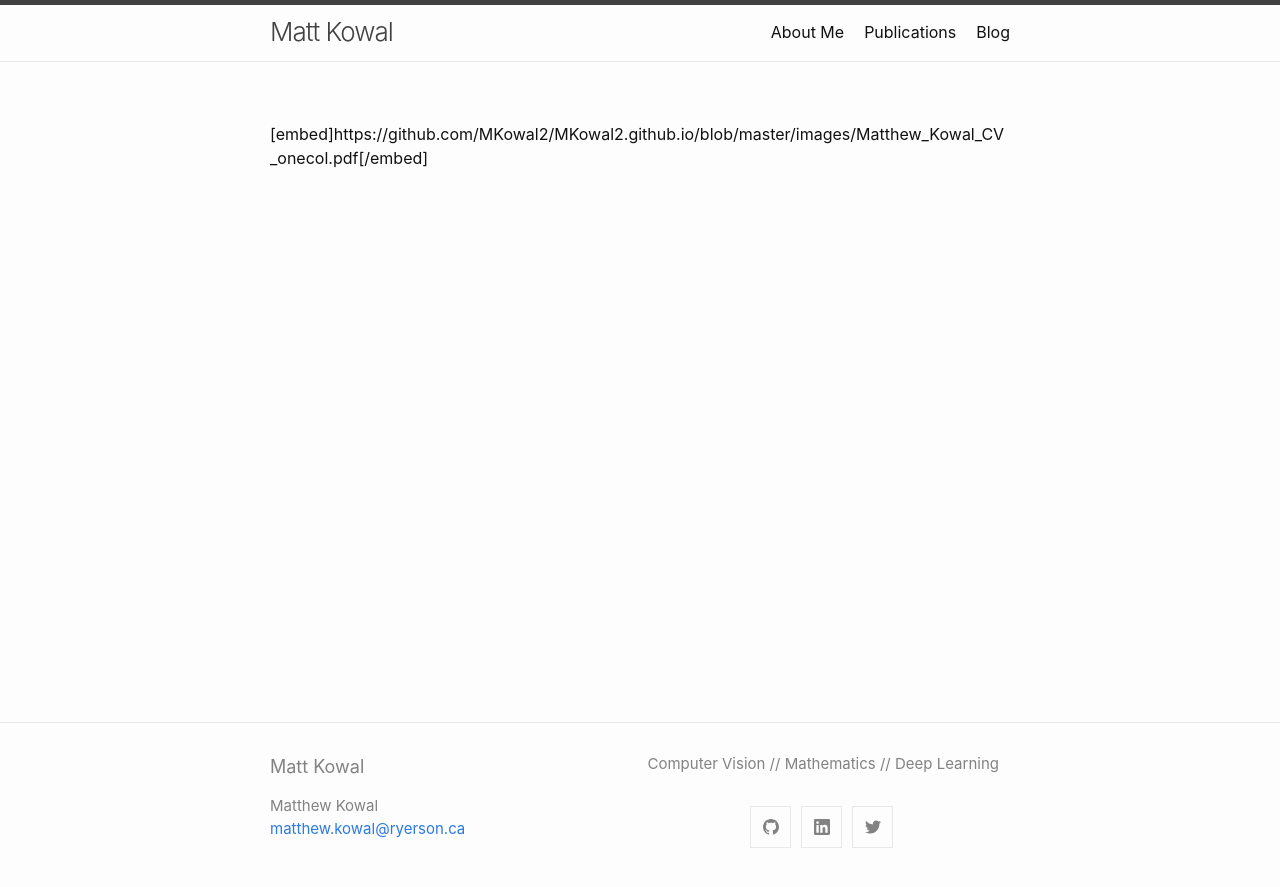
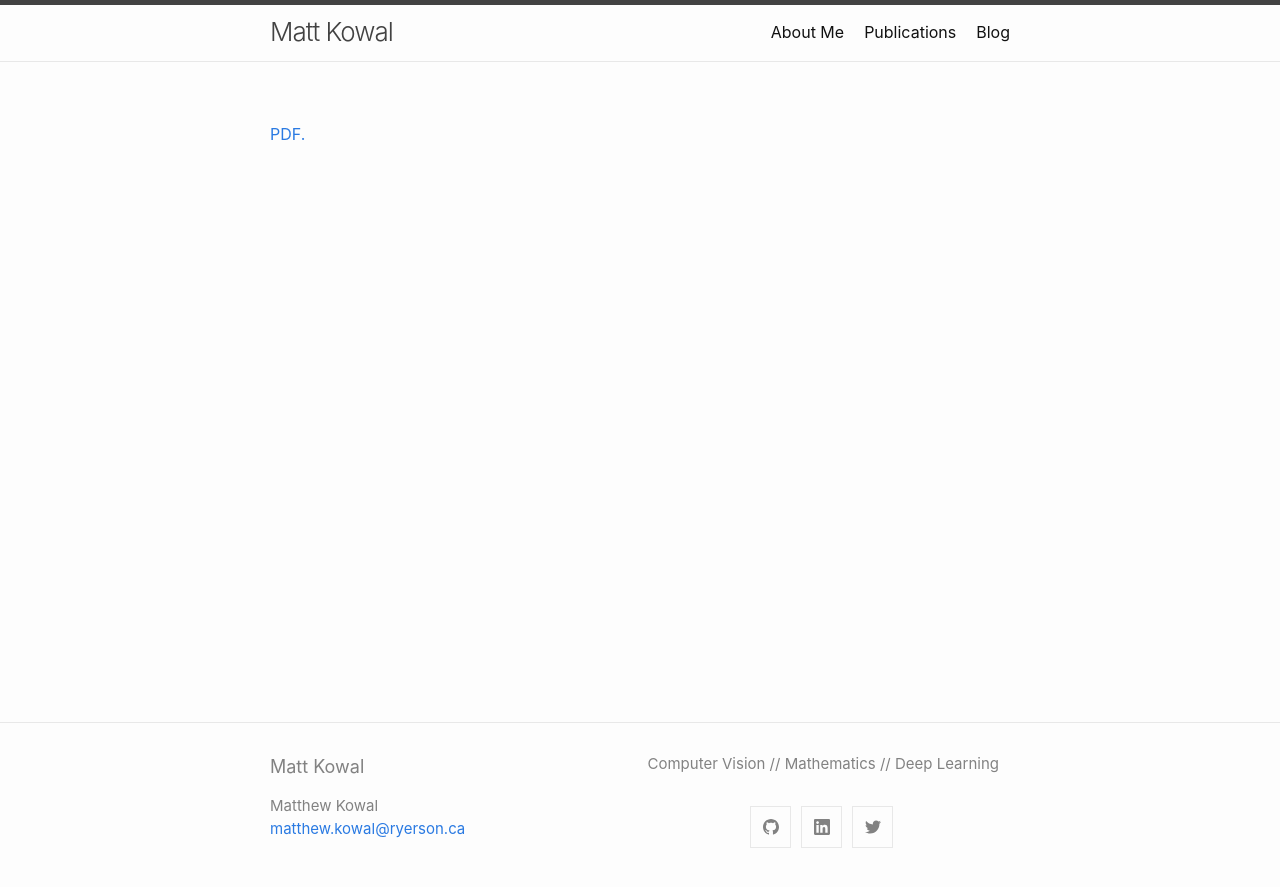
Before and after one commit to MKowal2/MKowal4.github.io, a Jekyll site: the page built from CV.md, in a window 1280 px wide. Shown: the top 887 px of the page. Built offline with Jekyll 4.4.1, drawn with Linux system fonts in a browser that asks for light colours; our own code applies the rules of GitHub Pages for plain Markdown files.

Commit message:
Update CV.md

```diff
--- a/CV.md
+++ b/CV.md
@@ -1 +1 @@
-[embed]https://github.com/MKowal2/MKowal2.github.io/blob/master/images/Matthew_Kowal_CV_onecol.pdf[/embed]
+<a href="https://mkowal2.github.io/images/Matthew_Kowal_CV_onecol.pdf" target="_blank">PDF.</a>
```
